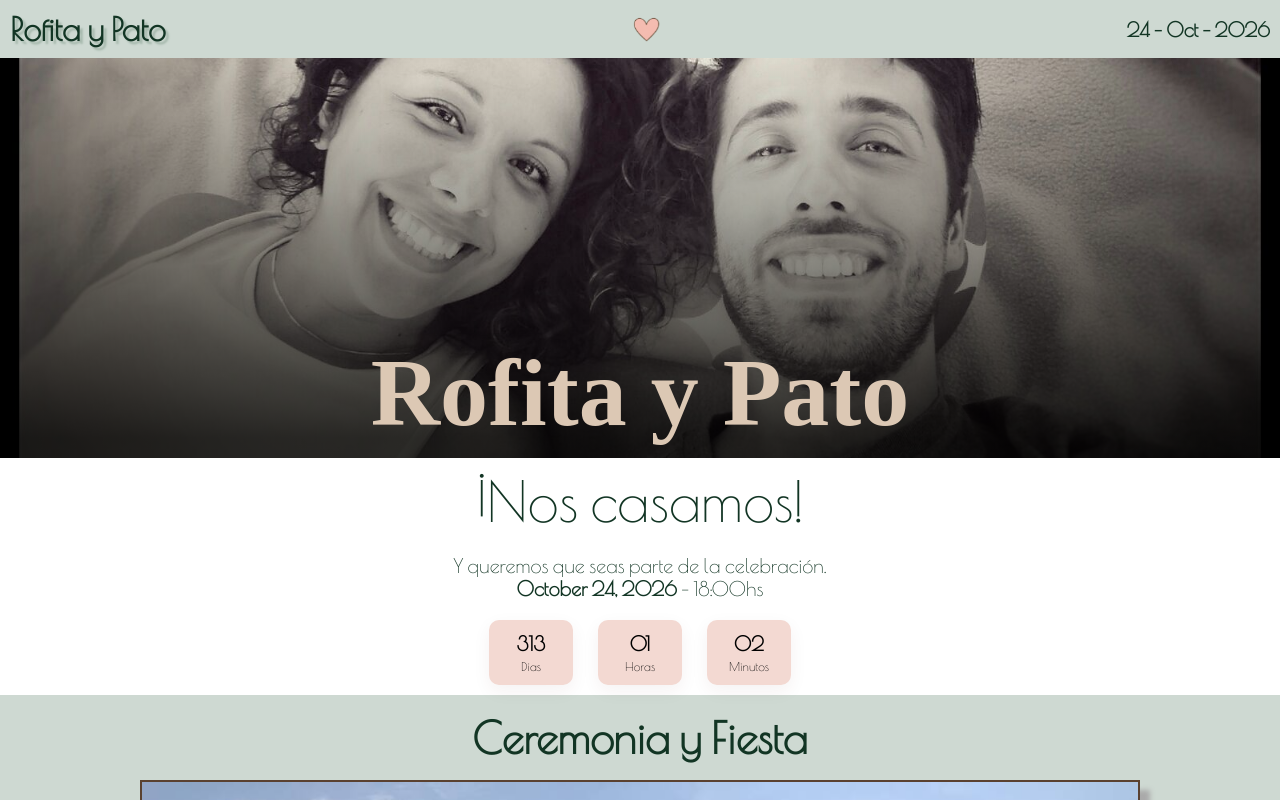
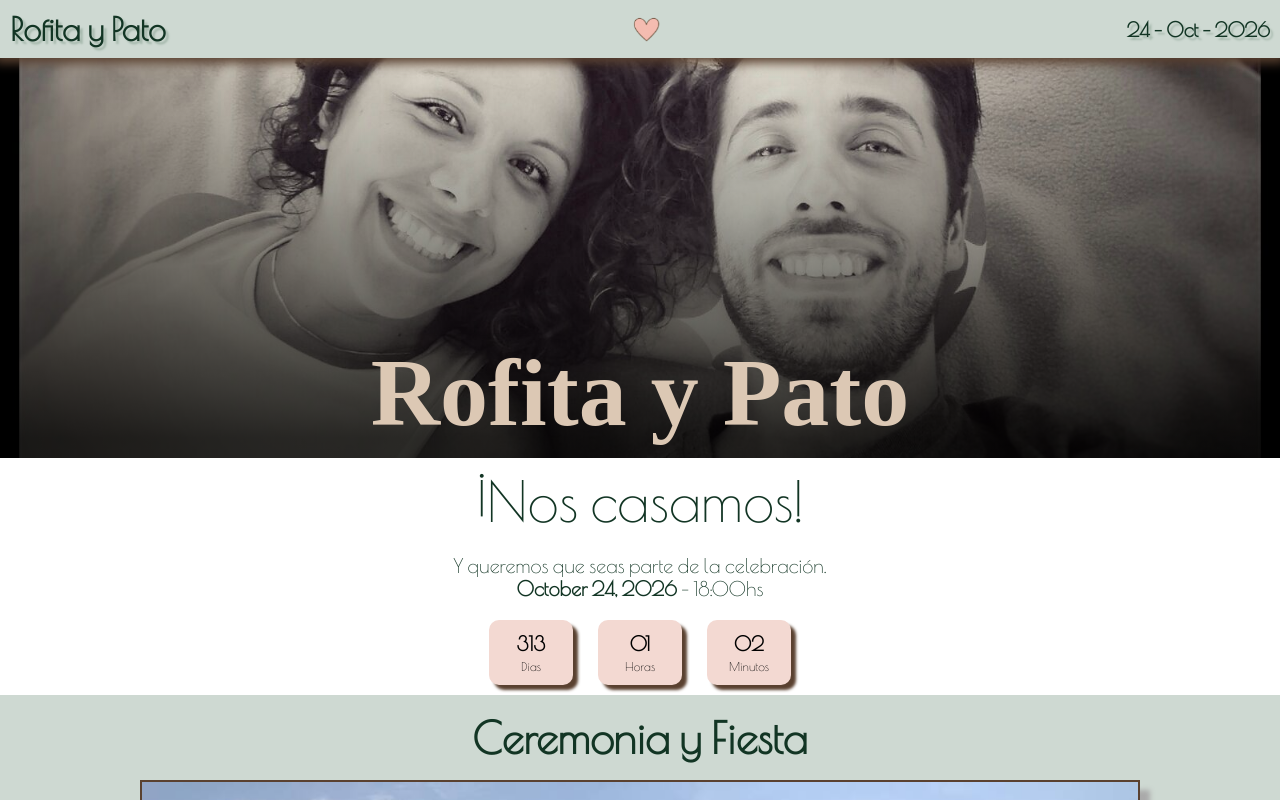
Before and after one commit to bodapatoyrofita/invitacionweb, a plain HTML site: page index.html in a window 1280 px wide. Shown: the top 800 px of the page. Drawn offline with nearby package versions, Linux system fonts and the light colour scheme; a web font is replaced by a local one.

Commit message:
lots of polishin

```diff
--- a/style.css
+++ b/style.css
@@ -31,7 +31,8 @@ header {
   background-color: #CED9D2;
   position: sticky;
   top: 0;
-  z-index: 9999
+  z-index: 9999;
+  box-shadow: 0 0 10px 5px #5A4130;
 }
 
 header .container {
@@ -57,6 +58,8 @@ header .fecha {
   margin: 0;
   padding: 10px;
   font-weight: bold;
+    text-shadow: 3px 3px 2px #a5b8ac;
+
 }
 
 #nosotros-blancoynegro {
@@ -106,7 +109,14 @@ header .fecha {
   display:flex; gap:25px; align-items:center; flex-wrap:wrap;
 }
 
-.cd-item{opacity: 0; background:#F3D9D2; padding:12px 14px; border-radius:10px; min-width:84px; text-align:center; box-shadow:0 6px 18px rgba(80,40,30,0.06)}
+.cd-item {
+  opacity: 0;
+  background:#F3D9D2;
+  padding:12px 14px;
+  border-radius:10px;
+  min-width:84px;
+  text-align:center;
+  box-shadow:5px 5px 3px #5A4130}
 
 .cd-is-visible {
   animation: pop-in 1.5s cubic-bezier(0.38, 0.97, 0.56, 0.76) forwards;
```
